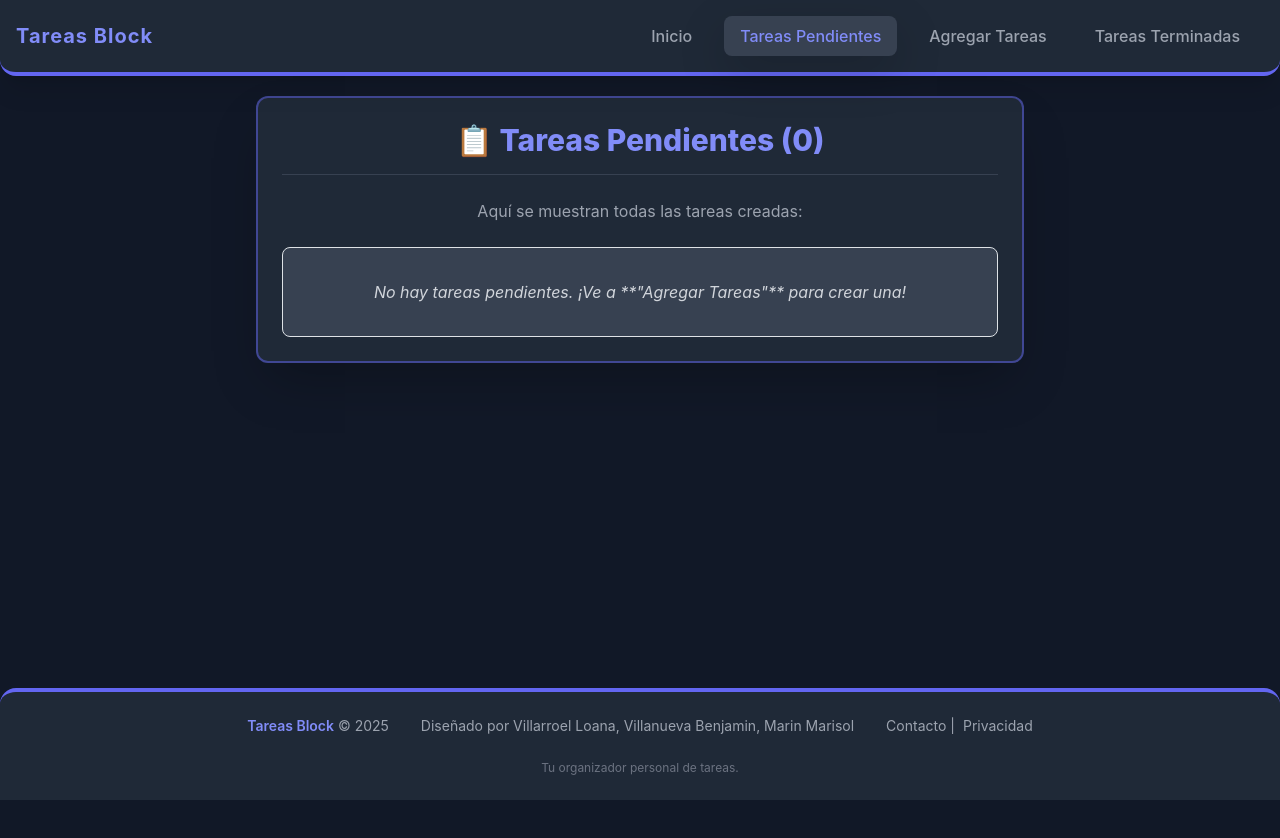
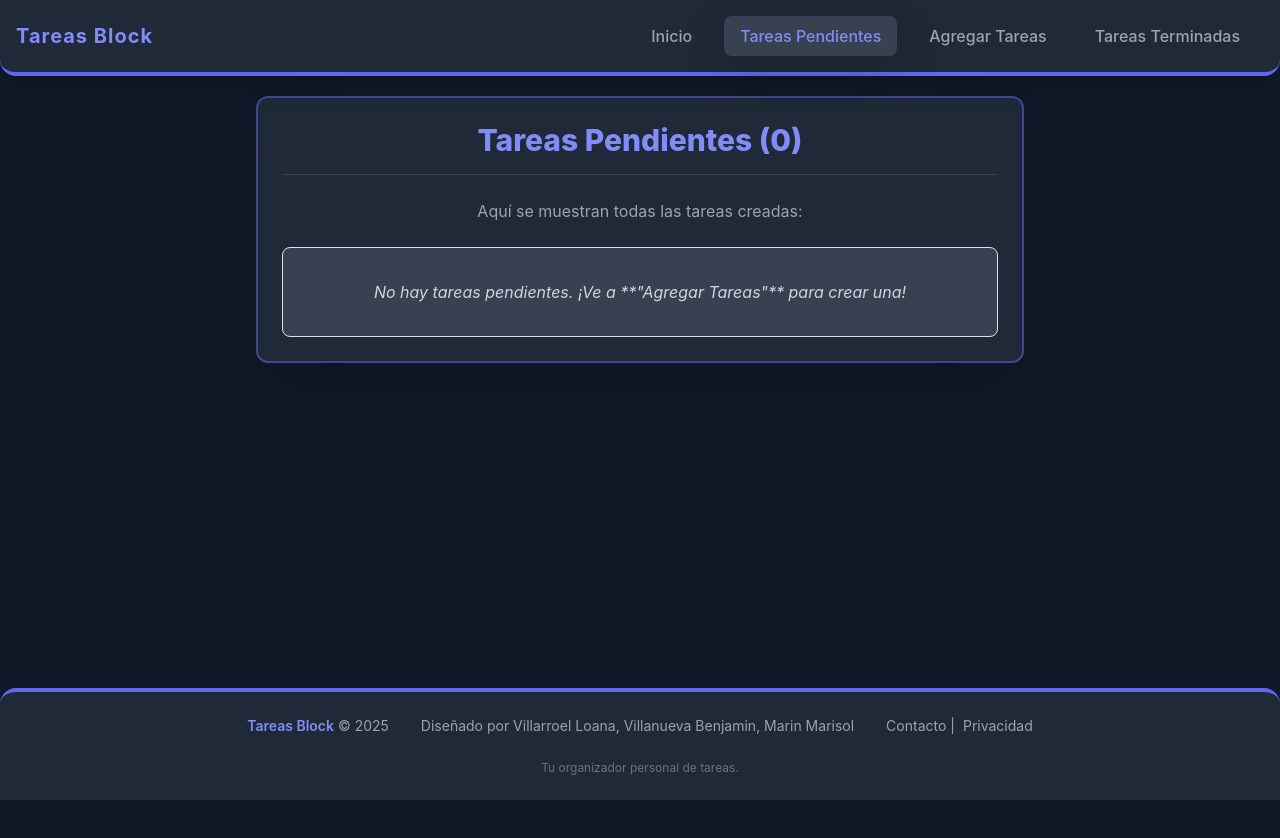
Before and after one commit to Benjaback/proyecto-final, a React (Create React App) app: page /tareas in a window 1280 px wide. Shown: the top 838 px of the page. Built offline with nearby package versions, Linux system fonts and the light colour scheme.

Commit message:
Link por NavLink

```diff
--- a/src/components/index.jsx
+++ b/src/components/index.jsx
@@ -1,5 +1,5 @@
 import React, { useState } from 'react';
-import { BrowserRouter as Router, Link, Routes, Route, useLocation } from 'react-router-dom';
+import { BrowserRouter as Router, NavLink, Routes, Route } from 'react-router-dom';
 import TareasScreens from './tareasScreens';
 import Crear from './crear';
 import Layout from './layout';
@@ -15,7 +15,7 @@ const themeColors = {
 
 const AppFooter = () => {
         return (
-        <footer className="sticky bottom-0 w-full bg-gray-800 p-6 shadow-inner-2xl rounded-t-2xl border-t-4 border-indigo-500">
+            <footer className="sticky bottom-0 w-full bg-gray-800 p-6 shadow-inner-2xl rounded-t-2xl border-t-4 border-indigo-500 mt-auto">
                 <div className="max-w-7xl mx-auto text-center text-gray-400">
                     <div className="flex flex-col md:flex-row justify-center md:space-x-8 space-y-2 md:space-y-0 text-sm">
                         <p>
@@ -38,11 +38,7 @@ const AppFooter = () => {
     };
 
     const NavMenu = ({ isAuthenticated, handleToggleSession, tareas }) => {
-    const location = useLocation();
-
-    const getLinkClasses = (path) => {
-        const isActive = location.pathname === path || (path === '/' && location.pathname === '/');
-
+        const getLinkClasses = ({ isActive }) => {
             let classes = `px-3 py-2 mx-lg-2 rounded-lg transition duration-200 font-medium `;
 
             if (isActive) {
@@ -58,17 +54,17 @@ const NavMenu = ({ isAuthenticated, handleToggleSession, tareas }) => {
                 className={`fixed top-0 left-0 right-0 z-50 p-3 shadow-xl ${themeColors.bgNavbar} rounded-b-2xl border-b-4 ${themeColors.border}`}
             >
                 <div className="flex justify-between items-center max-w-7xl mx-auto">
-                <Link
+                    <NavLink
                         to="/"
                         className={`text-xl font-bold tracking-wider ${themeColors.primary}`}
                     >
                         Tareas Block
-                </Link>
+                    </NavLink>
                     <div className="hidden md:flex space-x-2">
-                    <Link to="/" className={getLinkClasses('/')}>Inicio</Link>
-                    <Link to="/tareas" className={getLinkClasses('/tareas')}>Tareas Pendientes</Link>
-                    <Link to="/crear" className={getLinkClasses('/crear')}>Agregar Tareas</Link>
-                    <Link to="/terminado" className={getLinkClasses('/terminado')}>Tareas Terminadas</Link>
+                        <NavLink to="/" end className={getLinkClasses}>Inicio</NavLink>
+                        <NavLink to="/tareas" className={getLinkClasses}>Tareas Pendientes</NavLink>
+                        <NavLink to="/crear" className={getLinkClasses}>Agregar Tareas</NavLink>
+                        <NavLink to="/terminado" className={getLinkClasses}>Tareas Terminadas</NavLink>
                     </div>
                     <button
                         className="md:hidden p-2 rounded-lg text-gray-400 hover:bg-gray-700 focus:outline-none"
@@ -83,10 +79,10 @@ const NavMenu = ({ isAuthenticated, handleToggleSession, tareas }) => {
                 </div>
                 <div id="mobile-menu" className="hidden md:hidden mt-3 pt-3 border-t border-gray-700">
                     <div className="flex flex-col space-y-1">
-                    <Link to="/" className={getLinkClasses('/')}>Inicio</Link>
-                    <Link to="/tareas" className={getLinkClasses('/tareas')}>Tareas Pendientes</Link>
-                    <Link to="/crear" className={getLinkClasses('/crear')}>Agregar Tareas</Link>
-                    <Link to="/terminado" className={getLinkClasses('/terminado')}>Tareas Terminadas</Link>
+                        <NavLink to="/" end className={getLinkClasses}>Inicio</NavLink>
+                        <NavLink to="/tareas" className={getLinkClasses}>Tareas Pendientes</NavLink>
+                        <NavLink to="/crear" className={getLinkClasses}>Agregar Tareas</NavLink>
+                        <NavLink to="/terminado" className={getLinkClasses}>Tareas Terminadas</NavLink>
                     </div>
                 </div>
             </nav>
@@ -95,7 +91,7 @@ const NavMenu = ({ isAuthenticated, handleToggleSession, tareas }) => {
 
     const Index = () => {
         const [isAuthenticated, setIsAuthenticated] = useState(false);
-    const [tareas, setTareas] = useState([]); // Estado centralizado de tareas
+        const [tareas, setTareas] = useState([]);
 
         const handleToggleSession = () => {
             setIsAuthenticated(prev => !prev);
--- a/src/components/tareasScreens.jsx
+++ b/src/components/tareasScreens.jsx
@@ -2,9 +2,10 @@ import React from 'react';
 
 const TareasScreens = ({ tareas, setTareas }) => {
 
-    // Función para determinar el color basado en la prioridad
     const getPriorityColor = (prioridad) => {
-        switch (prioridad.toLowerCase()) {
+        const prioridadLowerCase = (prioridad || '').toLowerCase();
+
+        switch (prioridadLowerCase) {
             case 'alta':
                 return 'text-red-400 font-semibold';
             case 'media':
@@ -20,11 +21,9 @@ const TareasScreens = ({ tareas, setTareas }) => {
         <div className="max-w-3xl mx-auto p-6 bg-gray-800 rounded-xl shadow-2xl border-2 border-indigo-500/50 mb-12">
 
             <h2 className="text-3xl font-extrabold text-indigo-400 mb-6 text-center border-b border-gray-700 pb-3">
-                📋 Tareas Pendientes ({tareas.length})
+                Tareas Pendientes ({tareas.length})
             </h2>
-
             <p className="text-gray-400 mb-6 text-center">Aquí se muestran todas las tareas creadas:</p>
-
             {tareas.length === 0 ? (
                 <div className="p-8 bg-gray-700 rounded-lg border border-gray-600 text-center">
                     <p className="text-gray-300 italic">No hay tareas pendientes. ¡Ve a **"Agregar Tareas"** para crear una!</p>
@@ -36,12 +35,9 @@ const TareasScreens = ({ tareas, setTareas }) => {
                             key={tarea.id}
                             className="p-4 bg-gray-700 rounded-lg border border-indigo-600/50 hover:border-indigo-500 transition duration-300 shadow-md"
                         >
-                            {/* Línea principal: Nombre y Tarea */}
                             <p className="text-lg text-gray-100 mb-2">
                                 <span className="font-bold text-indigo-300">{tarea.nombre}</span>: {tarea.tarea}
                             </p>
-
-                            {/* Detalles organizados */}
                             <div className="text-sm text-gray-400 space-y-1 ml-2 border-l-2 border-gray-600 pl-3">
                                 <p>
                                     <span className="font-medium text-gray-300">Descripción:</span> {tarea.descripcion}
@@ -49,7 +45,7 @@ const TareasScreens = ({ tareas, setTareas }) => {
                                 <p>
                                     <span className="font-medium text-gray-300">Prioridad:</span>
                                     <span className={`ml-1 ${getPriorityColor(tarea.prioridad)}`}>
-                                        {tarea.prioridad}
+                                        {tarea.prioridad || 'N/A'}
                                     </span>
                                 </p>
                                 <p>
```
Lines whose indentation alone changed are shown as unchanged.
